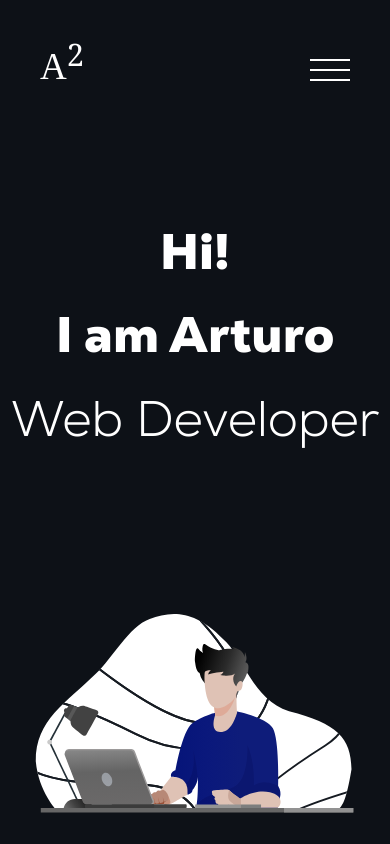
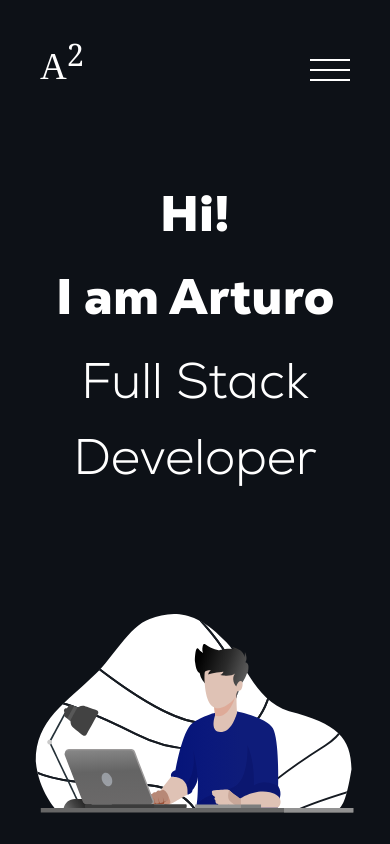
Before and after one commit to Houser97/Portfolio, a React (Create React App) app: page / in a window 390 px wide. Shown: the top 844 px of the page. Built offline with nearby package versions, Linux system fonts and the light colour scheme.

Commit message:
Change web developer with full stack and reduce its font-size

```diff
--- a/src/components/Presentation.js
+++ b/src/components/Presentation.js
@@ -22,7 +22,7 @@ export const Presentation = () => {
         </div>
         */}
         <div className={`app_presentation-div web-developer-card ${mounted ? 'animation-web-developer' : ''}`}>
-           Web Developer
+           Full Stack Developer
         </div>
     </div>
   )
--- a/src/styles/Presentation.css
+++ b/src/styles/Presentation.css
@@ -4,7 +4,8 @@
     display: flex;
     flex-flow: column;
     justify-content: center;
-    font-size: 80px;
+    align-self: center;
+    font-size: 60px;
     color: var(--home-color);
     font-family: Lemon, serif;
 }
@@ -76,7 +77,7 @@
 
 @media (max-width: 670px) {
     .app_presentation{
-        font-size: 70px;
+        font-size: 60px;
     }
 }
 
@@ -88,7 +89,7 @@
 
 @media (max-width: 620px) {
     .app_presentation{
-        font-size: 55px;
+        font-size: 50px;
     }
 }
 
```
